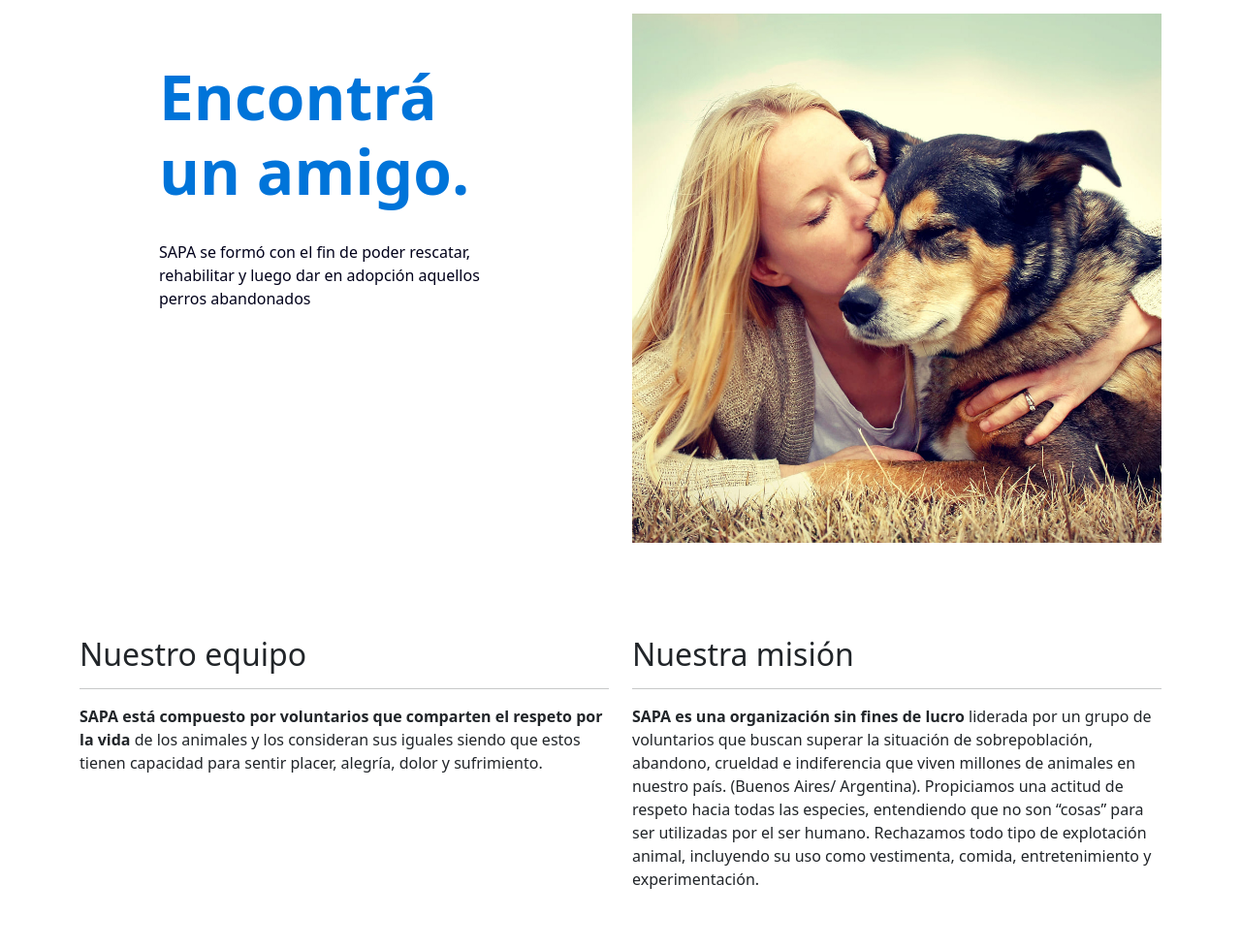
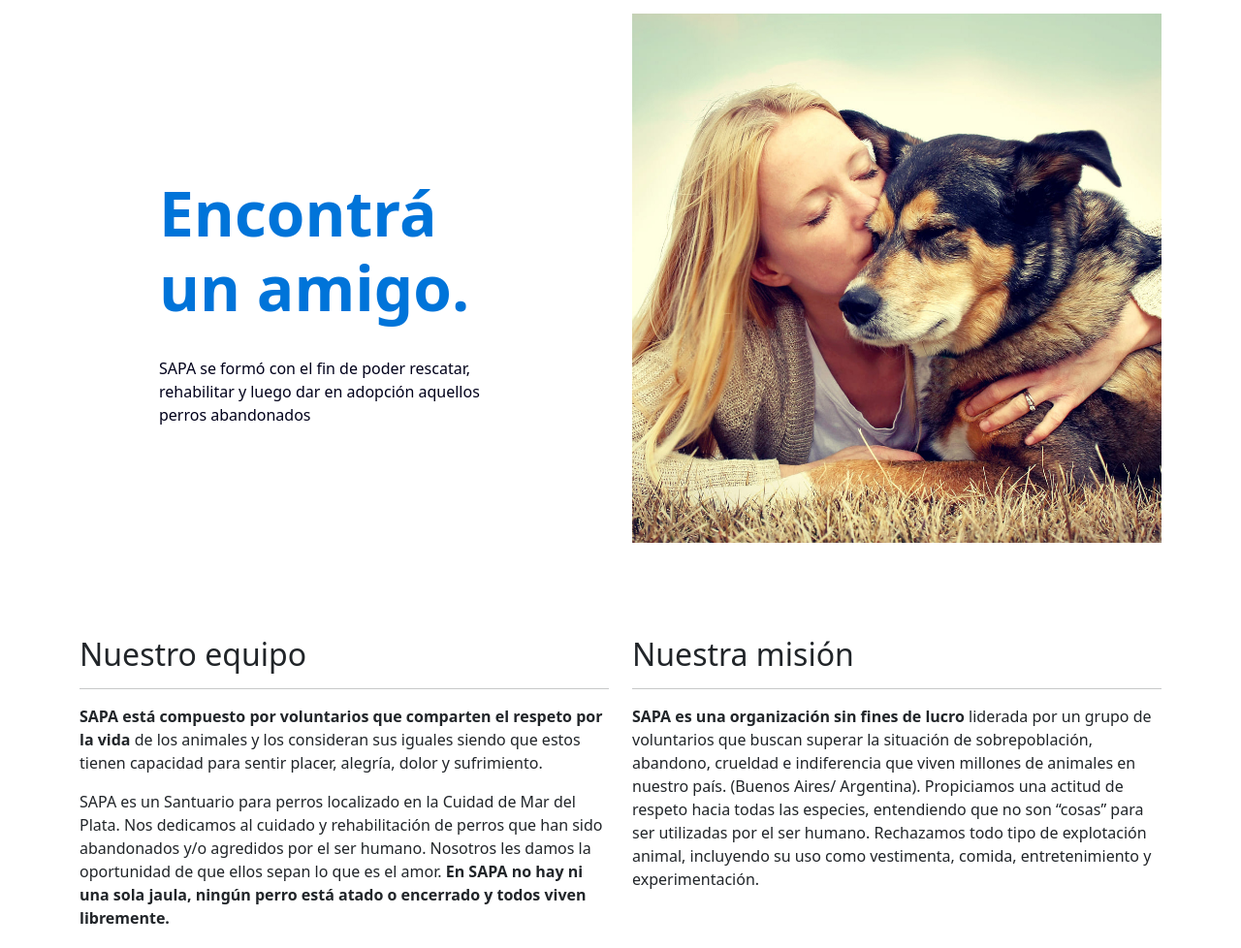
Before and after one commit to cristianvaquero/sapa-tienda, a website: page vistas/nosotros.html in a window 1280 px wide. Shown: the part 120-1098 px from the top of the page at 97% size. Drawn offline with nearby package versions, Linux system fonts and the light colour scheme.

Commit message:
ultimo ajuste para entregar

```diff
--- a/vistas/nosotros.html
+++ b/vistas/nosotros.html
@@ -52,7 +52,7 @@
     <!-- Nosotros -->
     <div class="container my-5">
         <div class="row">
-            <div class="col-sm-12 col-md-6 p">
+            <div class="col-sm-12 col-md-6 align-self-center">
                 <div class="contenido my-5 w-100 mx-auto px-4">
                     <h1 class="display-3 fw-bold text-primary contenido__h1">Encontrá un amigo.</h1>
                     <p class="text-dark">SAPA se formó con el fin de poder rescatar, rehabilitar y luego dar en adopción aquellos perros abandonados</p>
@@ -66,6 +66,9 @@
                 <h2 class="mt-5">Nuestro equipo</h2>
                 <hr>
                 <p><span class="fw-bold">SAPA está compuesto por voluntarios que comparten el respeto por la vida</span> de los animales y los consideran sus iguales siendo que estos tienen capacidad para sentir placer, alegría, dolor y sufrimiento.</p>
+                <p>SAPA es un Santuario para perros localizado en la Cuidad de Mar del Plata. Nos dedicamos al cuidado y rehabilitación de perros que han sido abandonados y/o agredidos por el ser humano.
+                Nosotros les damos la oportunidad de que ellos sepan lo que es el amor.
+                <span class="fw-bold">En SAPA no hay ni una sola jaula, ningún perro está atado o encerrado y todos viven libremente.</span></p>
             </div>
 
             <div class="col-sm-12 col-md-6">
```
